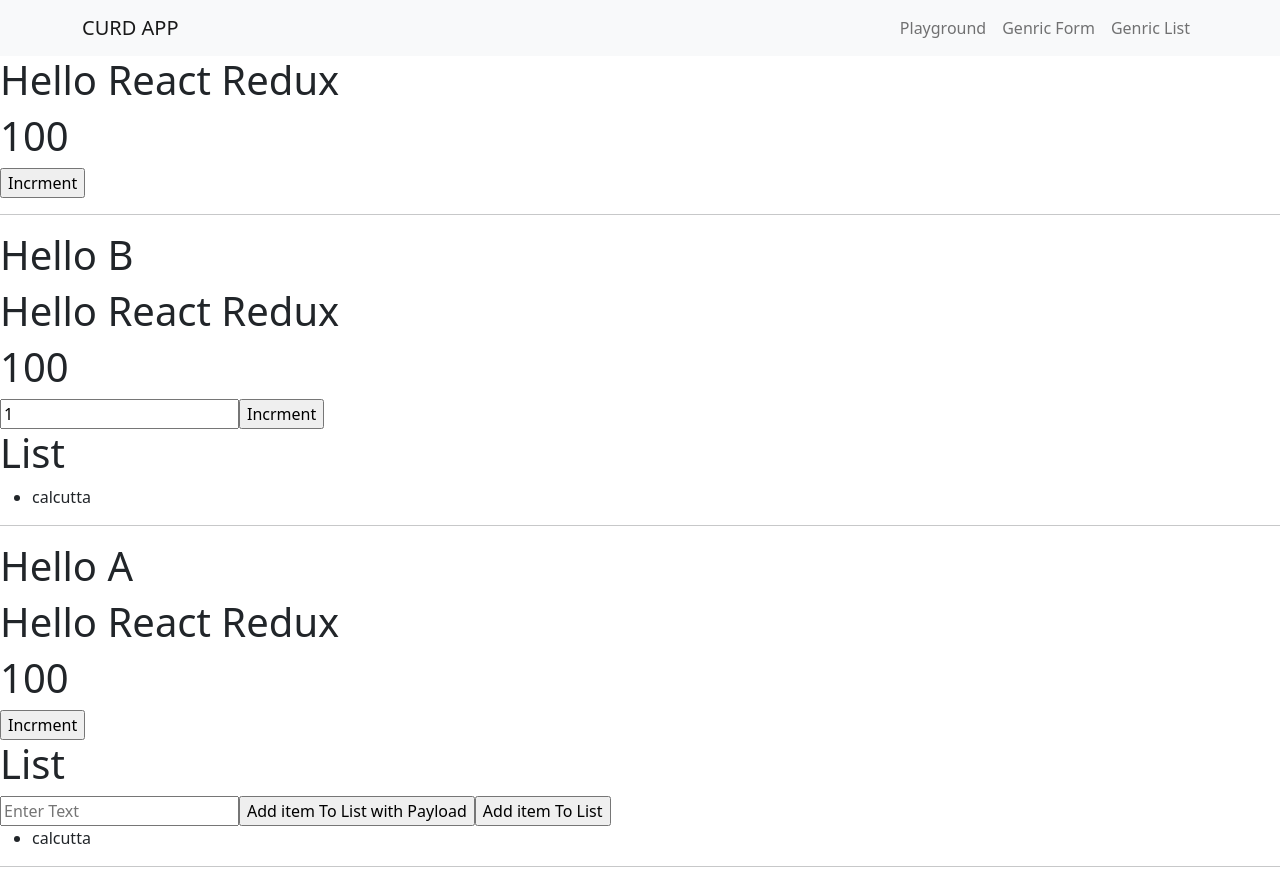
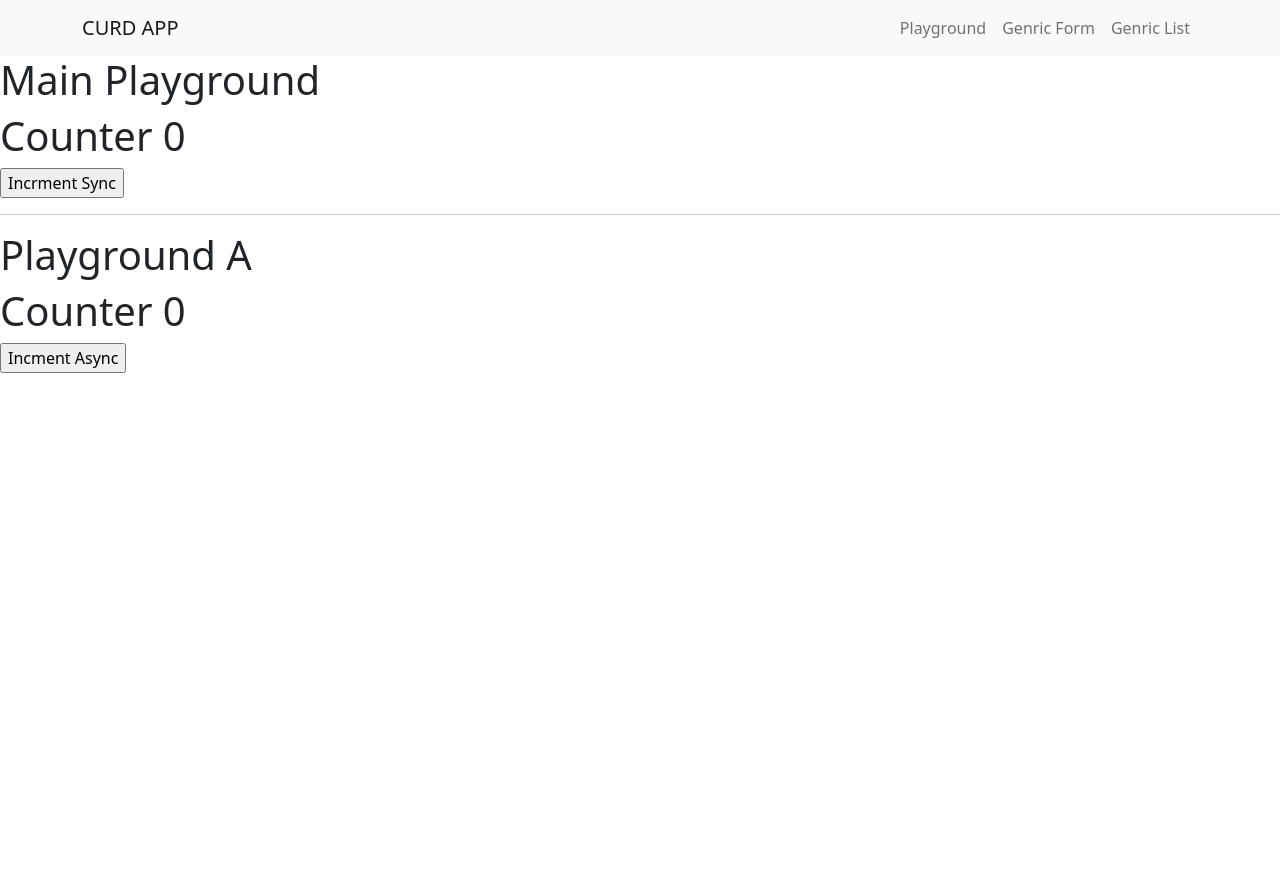
Before and after one commit to kodecdac/advday1, a React (Create React App) app: page /playground in a window 1280 px wide. After the commit the page ends 800 px from the top, so only its background shows below. Built offline with nearby package versions, Linux system fonts and the light colour scheme.

Commit message:
absoulute basics + async + redux.

```diff
--- a/src/pages/Playground.js
+++ b/src/pages/Playground.js
@@ -1,120 +1,40 @@
-import { useState } from "react";
 import { useDispatch, useSelector } from "react-redux";
-import {
-  addItemIntoList,
-  addItemIntoListWithPayload,
-  incrmentCounter,
-  incrmentCounterByPayload,
-} from "../store/secondslice";
+import { incrementCounter, incrementCounterAsync } from "../store/asyncslice";
 
 function Playground() {
   let dispatch = useDispatch();
-  let { firstStore, secondStore } = useSelector((globalState) => globalState);
+  let { asyncStore } = useSelector((state) => state);
 
   return (
     <div>
-      <h1>{firstStore?.message}</h1>
-      <h1>{secondStore?.counter}</h1>
+      <h1>Main Playground</h1>
+      <h1>Counter {asyncStore?.counter}</h1>
       <input
         type="button"
-        value="Incrment"
-        onClick={() => dispatch(incrmentCounter())}
+        value="Incrment Sync"
+        onClick={() => dispatch(incrementCounter())}
       />
 
       <hr />
-      <PlaygroundB />
-      <hr />
       <PlaygroundA />
-      <hr />
     </div>
   );
 }
 
 function PlaygroundA() {
   let dispatch = useDispatch();
-  let state = useSelector((state) => state);
-  let { secondStore } = useSelector((state) => state);
-
-  let [message, setMessage] = useState("");
-  let handleInputChange = (e) => {
-    setMessage(e.target.value);
-  };
-
+  let { asyncStore } = useSelector((state) => state);
   return (
-    <>
-      <h1>Hello A</h1>
-      <h1>{state.firstStore?.message}</h1>
-      <h1>{state.secondStore?.counter}</h1>
-      <input
-        type="button"
-        value="Incrment"
-        onClick={() => dispatch(incrmentCounterByPayload(10))}
-      />
-
-      {/** WORKIGN WITH STORE LIST */}
-      <h1>List</h1>
-      <input
-        type="text"
-        placeholder="Enter Text"
-        value={message}
-        onChange={handleInputChange}
-      />
-      <input
-        type="button"
-        value="Add item To List with Payload"
-        onClick={() => dispatch(addItemIntoListWithPayload(message))}
-      />
+    <div>
+      <h1>Playground A</h1>
+      <h1>Counter {asyncStore.counter}</h1>
 
       <input
         type="button"
-        value="Add item To List"
-        onClick={() => dispatch(addItemIntoList())}
+        value="Incment Async"
+        onClick={() => dispatch(incrementCounterAsync())}
       />
-      <ul>
-        {secondStore?.list.map((item, index) => (
-          <li key={index}>{item}</li>
-        ))}
-      </ul>
-    </>
-  );
-}
-
-function PlaygroundB() {
-  let dispatch = useDispatch();
-  let { firstStore } = useSelector((state) => state);
-  let { secondStore } = useSelector((state) => state);
-
-  // Component State
-  let [userCountInput, setUserInput] = useState(1);
-  let handleInputChange = (e) => {
-    setUserInput(Number(e.target.value));
-  };
-
-  return (
-    <>
-      <h1>Hello B</h1>
-      <h1>{firstStore?.message}</h1>
-      <h1>{secondStore?.counter}</h1>
-      <input
-        type="number"
-        placeholder="Enter Count"
-        value={userCountInput}
-        onChange={handleInputChange}
-      />
-      <input
-        type="button"
-        value="Incrment"
-        onClick={() => dispatch(incrmentCounterByPayload(userCountInput))}
-      />
-
-      {/** WORKIGN WITH STORE LIST */}
-      <h1>List</h1>
-      <ul>
-        {secondStore?.list.map((item, index) => (
-          <li key={index}>{item}</li>
-        ))}
-      </ul>
-    </>
+    </div>
   );
 }
 
--- /dev/null
+++ b/src/store/asyncslice.js
@@ -0,0 +1,28 @@
+import { createSlice } from "@reduxjs/toolkit";
+
+const asyncSlice = createSlice({
+  name: "asyncStore",
+
+  // Data Member
+  initialState: {
+    counter: 0,
+  },
+
+  // Mmeber Function :: Sync Functions
+  reducers: {
+    incrementCounter: (state, action) => {
+      state.counter += 100;
+    },
+  },
+});
+
+// WORKING WITH ASYNC + REDUX :: ASYNC ACTIONS
+export const incrementCounterAsync = () => {
+  return async (dispatch) => {
+    // API, DB, ASYNC, SET
+    setTimeout(() => dispatch(incrementCounter()), 1000);
+  };
+};
+
+export const { incrementCounter } = asyncSlice.actions;
+export default asyncSlice.reducer;
--- a/src/store/store.js
+++ b/src/store/store.js
@@ -2,6 +2,7 @@ import { configureStore } from "@reduxjs/toolkit";
 import firstsliceReducer from "./firstslice";
 import secondSliceReducer from "./secondslice";
 import genericSliceReducer from "./genericslice";
+import asyncSliceReducer from "./asyncslice";
 
 // this will give us STORE / GLOBAL STATE
 export default configureStore({
@@ -9,5 +10,6 @@ export default configureStore({
     firstStore: firstsliceReducer,
     secondStore: secondSliceReducer,
     genericStore: genericSliceReducer,
+    asyncStore: asyncSliceReducer,
   },
 });
```
